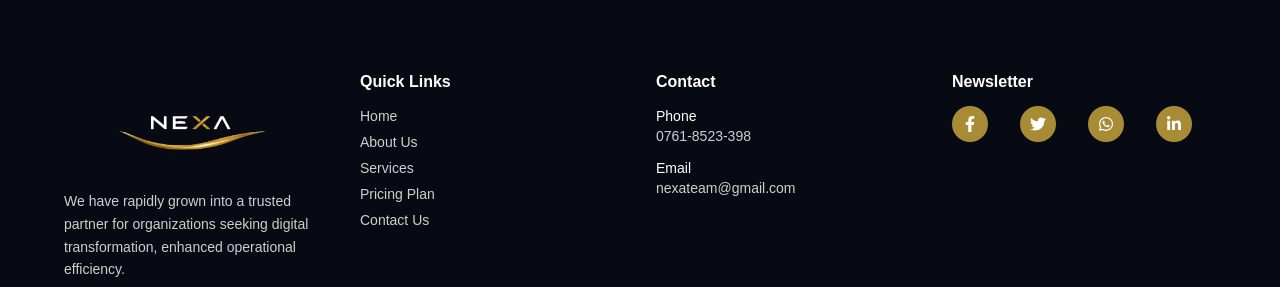
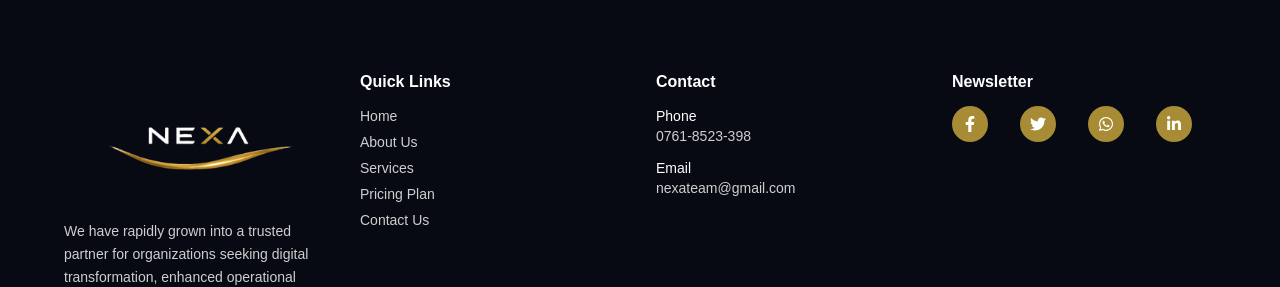
Before and after one commit to YasserEwedai/nexa, a Next.js app: page / in a window 1280 px wide. Shown: the part 6222-6509 px from the top of the page. Built offline with nearby package versions, Linux system fonts and the light colour scheme.

Commit message:
udate footer

```diff
--- a/app/components/Footer.tsx
+++ b/app/components/Footer.tsx
@@ -24,10 +24,10 @@ export default function Footer() {
               <Image
                 src="/images/logo.png"
                 alt="Nexa Team"
-                width={250}
-                height={120}
+                width={300}
+                height={150}
                 priority
-                className="w-[250px] h-[120px] object-contain"
+                className="w-[300px] h-[150px] object-contain"
               />
             </Link>
 
```
